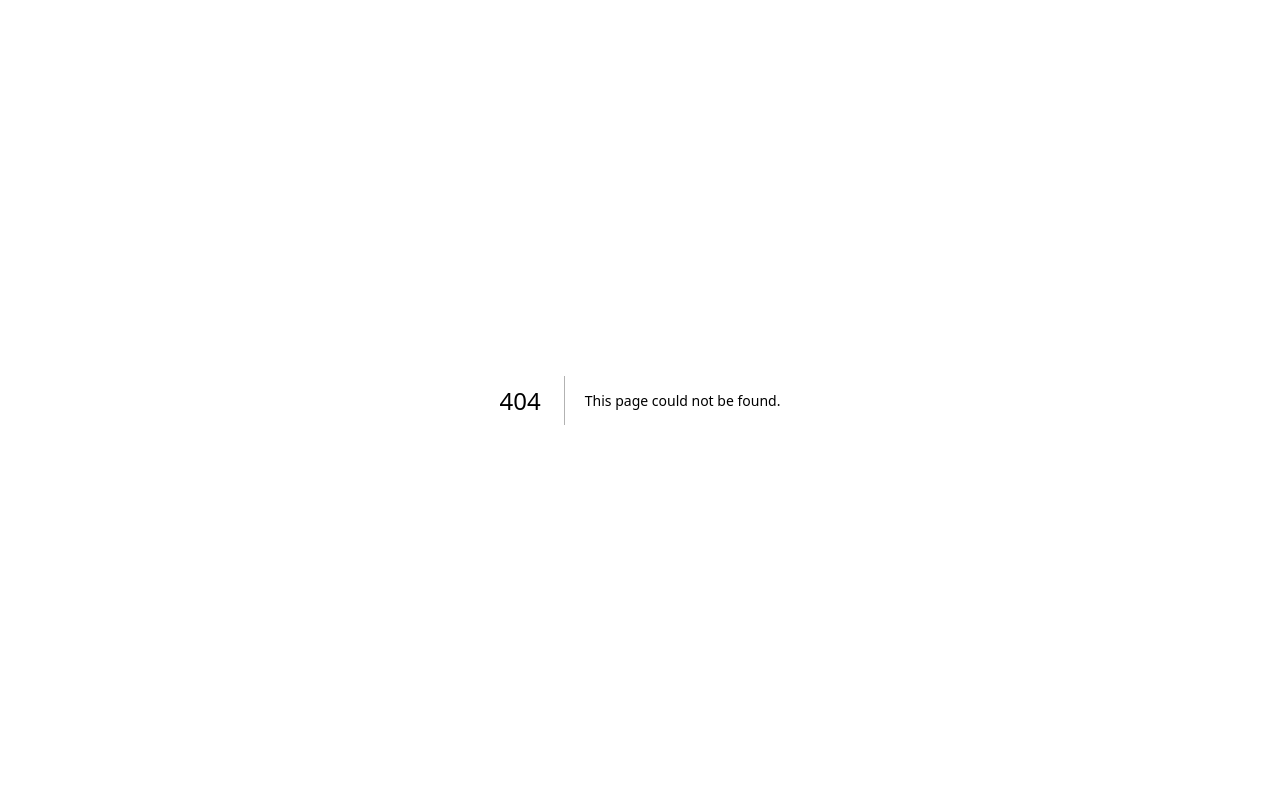
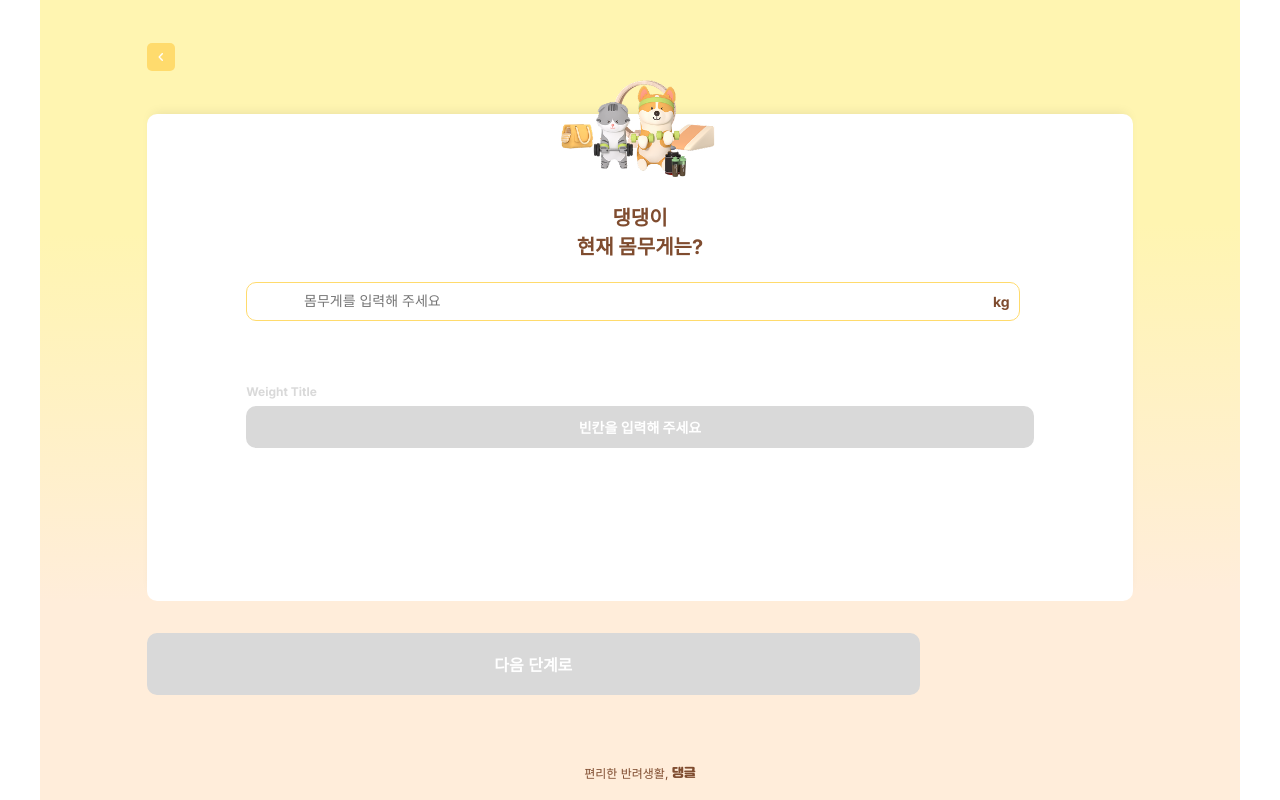
Before and after one commit to Liamns/dangle, a Next.js app: page /profile/input/pet-weight in a window 1280 px wide. Before the commit this address had no page. Built offline with nearby package versions, Linux system fonts and the light colour scheme.

Commit message:
feat: refactor pet profile input components and add weight input functionality

```diff
--- a/src/app/profile/input/layout.module.scss
+++ b/src/app/profile/input/layout.module.scss
@@ -15,3 +15,13 @@
   transform: translateX(-50%);
   z-index: 2;
 }
+
+.labelContainer {
+  display: flex;
+  align-items: center;
+  justify-content: center;
+  @include common.py(10);
+  background-color: var(--label-bg-color, var(--invalid));
+  width: 100%;
+  border-radius: 10px;
+}
--- a/src/app/profile/input/petname/page.tsx
+++ b/src/app/profile/input/pet-name/page.tsx
@@ -2,7 +2,6 @@
 import { Card, Spacer, TextError, TextInput } from "@/shared/components/layout";
 
 import layoutStyles from "../layout.module.scss";
-import styles from "../username/page.module.scss"; // reuse the same stylesheet
 import Image from "next/image";
 import { Text } from "@/shared/components/texts";
 import { Colors } from "@/shared/consts/colors";
@@ -14,7 +13,6 @@ import { useRouter } from "next/navigation";
 
 export default function InputPetname() {
   const router = useRouter();
-
   const {
     register,
     handleSubmit,
@@ -64,7 +62,7 @@ export default function InputPetname() {
         valid={isValid}
         ml="30"
         mr="30"
-        onClick={() => router.push("/profile/input/petage")}
+        onClick={() => router.push("/profile/input/pet-age")}
       >
         다음 단계로
       </Button>
--- /dev/null
+++ b/src/app/profile/input/pet-weight/page.tsx
@@ -0,0 +1,103 @@
+"use client";
+import { useForm } from "react-hook-form";
+import { zodResolver } from "@hookform/resolvers/zod";
+import { useState } from "react";
+import { useRouter } from "next/navigation";
+import { Card, InnerBox, Spacer, TextField } from "@/shared/components/layout";
+import { Text } from "@/shared/components/texts";
+import { Colors } from "@/shared/consts/colors";
+import { Button } from "@/shared/components/buttons";
+import Image from "next/image";
+import layoutStyles from "../layout.module.scss";
+import {
+  PetWeightFormData,
+  petWeightFormSchema,
+} from "@/entities/profile/schema";
+import { classifyDogSize, dogSizeTitles } from "@/shared/types/pet";
+
+export default function InputPetWeight() {
+  const router = useRouter();
+  const {
+    register,
+    handleSubmit,
+    watch,
+    formState: { errors, isValid },
+  } = useForm<PetWeightFormData>({
+    resolver: zodResolver(petWeightFormSchema),
+    mode: "onChange",
+  });
+
+  const onSubmit = (data: PetWeightFormData) => {
+    alert("제출된 데이터: " + JSON.stringify(data));
+    alert("다음 페이지로 이동");
+  };
+
+  const watchData = watch();
+  const previewWeight = watchData.weight;
+  const previewLabel = isValid
+    ? dogSizeTitles[classifyDogSize(previewWeight)]
+    : "";
+
+  return (
+    <div className={layoutStyles.container}>
+      <div className={layoutStyles.imgContainer}>
+        <Image
+          src="/images/register/petage/upper.png"
+          fill
+          sizes="100%"
+          alt="반려동물 몸무게 입력"
+          objectFit="contain"
+        />
+      </div>
+      <Card align="center" height="450">
+        <Spacer height="53" />
+        <Text
+          text={`댕댕이\n현재 몸무게는?`}
+          fontWeight="bold"
+          fontSize="title"
+          color={Colors.brown}
+        />
+        <Spacer height="20" />
+        <form onSubmit={handleSubmit(onSubmit)} style={{ width: "100%" }}>
+          <TextField
+            {...register("weight")}
+            type="number"
+            step="0.1"
+            placeholder="몸무게를 입력해 주세요"
+            error={errors.weight?.message}
+            suffix="kg"
+            suffixColor={Colors.brown}
+          />
+        </form>
+        <Spacer height="40" />
+        <InnerBox justify="start" direction="column" align="start">
+          <Text
+            text="Weight Title"
+            fontWeight="bold"
+            color={isValid ? Colors.primary : Colors.invalid}
+          />
+          <Spacer height="6" />
+          <div
+            className={layoutStyles.labelContainer}
+            style={
+              {
+                "--label-bg-color": isValid ? Colors.primary : Colors.invalid,
+              } as React.CSSProperties
+            }
+          >
+            <Text
+              text={isValid ? previewLabel : `빈칸을 입력해 주세요`}
+              fontSize="md"
+              fontWeight="bold"
+              color={Colors.white}
+            />
+          </div>
+        </InnerBox>
+      </Card>
+      <Spacer height="30" />
+      <Button valid={isValid} ml="30" mr="30" onClick={handleSubmit(onSubmit)}>
+        다음 단계로
+      </Button>
+    </div>
+  );
+}
--- a/src/app/profile/input/username/page.tsx
+++ b/src/app/profile/input/username/page.tsx
@@ -117,7 +117,7 @@ export default function InputUsername() {
         valid={isValid}
         ml="30"
         mr="30"
-        onClick={() => router.push("/profile/input/petname")}
+        onClick={() => router.push("/profile/input/pet-name")}
       >
         다음 단계로
       </Button>
--- a/src/entities/profile/schema.ts
+++ b/src/entities/profile/schema.ts
@@ -29,7 +29,7 @@ export const petnameFormSchema = z.object({
 });
 export type PetnameFormData = z.infer<typeof petnameFormSchema>;
 
-export const petageFormSchema = z.object({
+export const petAgeFormSchema = z.object({
   age: z.preprocess(
     (val) => Number(val),
     z
@@ -38,4 +38,14 @@ export const petageFormSchema = z.object({
   ),
   isMonth: z.boolean(),
 });
-export type PetageFormData = z.infer<typeof petageFormSchema>;
+export type PetAgeFormData = z.infer<typeof petAgeFormSchema>;
+
+export const petWeightFormSchema = z.object({
+  weight: z.preprocess(
+    (val) => Number(val),
+    z
+      .number({ invalid_type_error: "숫자를 입력해주세요." })
+      .min(0.1, "몸무게는 최소 0.1kg 이상이어야 합니다.")
+  ),
+});
+export type PetWeightFormData = z.infer<typeof petWeightFormSchema>;
--- a/src/shared/components/layout.tsx
+++ b/src/shared/components/layout.tsx
@@ -116,7 +116,7 @@ export const Card = ({
 
 type InputType = "text" | "password" | "email" | "number" | "tel" | "url";
 
-// New TextInput component
+// Updated TextInput component with suffix support
 export const TextInput = React.forwardRef<
   HTMLInputElement,
   {
@@ -131,6 +131,8 @@ export const TextInput = React.forwardRef<
     fontSize?: string;
     height?: string;
     width?: string;
+    suffix?: string;
+    suffixColor?: string;
     [key: string]: any;
   }
 >(function TextInput(props, ref) {
@@ -146,10 +148,16 @@ export const TextInput = React.forwardRef<
     fontSize,
     height,
     width,
+    suffix,
+    suffixColor,
     ...rest
   } = props;
 
   return (
+    <div
+      className={styles.textInputWrapper}
+      style={{ position: "relative", width }}
+    >
       <input
         ref={ref}
         type={type}
@@ -170,6 +178,22 @@ export const TextInput = React.forwardRef<
         }
         {...rest}
       />
+      {suffix && (
+        <span
+          className={styles.suffix}
+          style={{
+            position: "absolute",
+            right: "10px",
+            top: "50%",
+            transform: "translateY(-50%)",
+            fontSize,
+            color: suffixColor || color,
+          }}
+        >
+          {suffix}
+        </span>
+      )}
+    </div>
   );
 });
 
@@ -206,6 +230,8 @@ export const TextField = React.forwardRef<
     mb?: string;
     ml?: string;
     error?: string | null;
+    suffix?: string;
+    suffixColor?: string;
     [key: string]: any;
   }
 >(function TextField(props, ref) {
@@ -226,6 +252,8 @@ export const TextField = React.forwardRef<
     mb,
     ml,
     error,
+    suffix,
+    suffixColor,
     ...rest
   } = props;
 
@@ -255,6 +283,8 @@ export const TextField = React.forwardRef<
         fontSize={fontSize}
         height={height}
         width={width}
+        suffix={suffix}
+        suffixColor={suffixColor}
         {...rest}
       />
       <TextError error={error} />
--- a/src/shared/styles/layout.module.scss
+++ b/src/shared/styles/layout.module.scss
@@ -80,6 +80,21 @@
   }
 }
 
+.textInputWrapper {
+  position: relative;
+  width: 100%;
+}
+
+.suffix {
+  position: absolute;
+  right: 10px;
+  top: 50%;
+  transform: translateY(-50%);
+  font-size: var(--input-font-size, 14px);
+  color: var(--suffix-color, var(--input-text-color, var(--foreground)));
+  font-weight: 700;
+}
+
 .textFieldError {
   font-size: 12px;
   color: var(--error-text-color, var(--error));
--- a/src/shared/types/pet.ts
+++ b/src/shared/types/pet.ts
@@ -1,2 +1,16 @@
 export const petType = ["dog", "cat"] as const;
 export type PetType = (typeof petType)[number];
+
+export type DogSize = "small" | "medium" | "large";
+
+export function classifyDogSize(weight: number): DogSize {
+  if (weight <= 10) return "small";
+  if (weight <= 25) return "medium";
+  return "large";
+}
+
+export const dogSizeTitles: Record<DogSize, string> = {
+  small: "작아서 소중해",
+  medium: "지금이 제일 완벽해",
+  large: "왕크니까 왕귀엽다",
+};
```
Also changed, not shown: src/app/profile/input/pet-age/page.module.scss (renamed from src/app/profile/input/petage/page.module.scss, +0 -10 lines), src/app/profile/input/pet-age/page.tsx (renamed from src/app/profile/input/petage/page.tsx, +8 -14 lines), src/entities/profile/model.ts (+8 -2 lines), src/entities/profile/store.ts (+13 -3 lines). Lines whose indentation alone changed are shown as unchanged.
